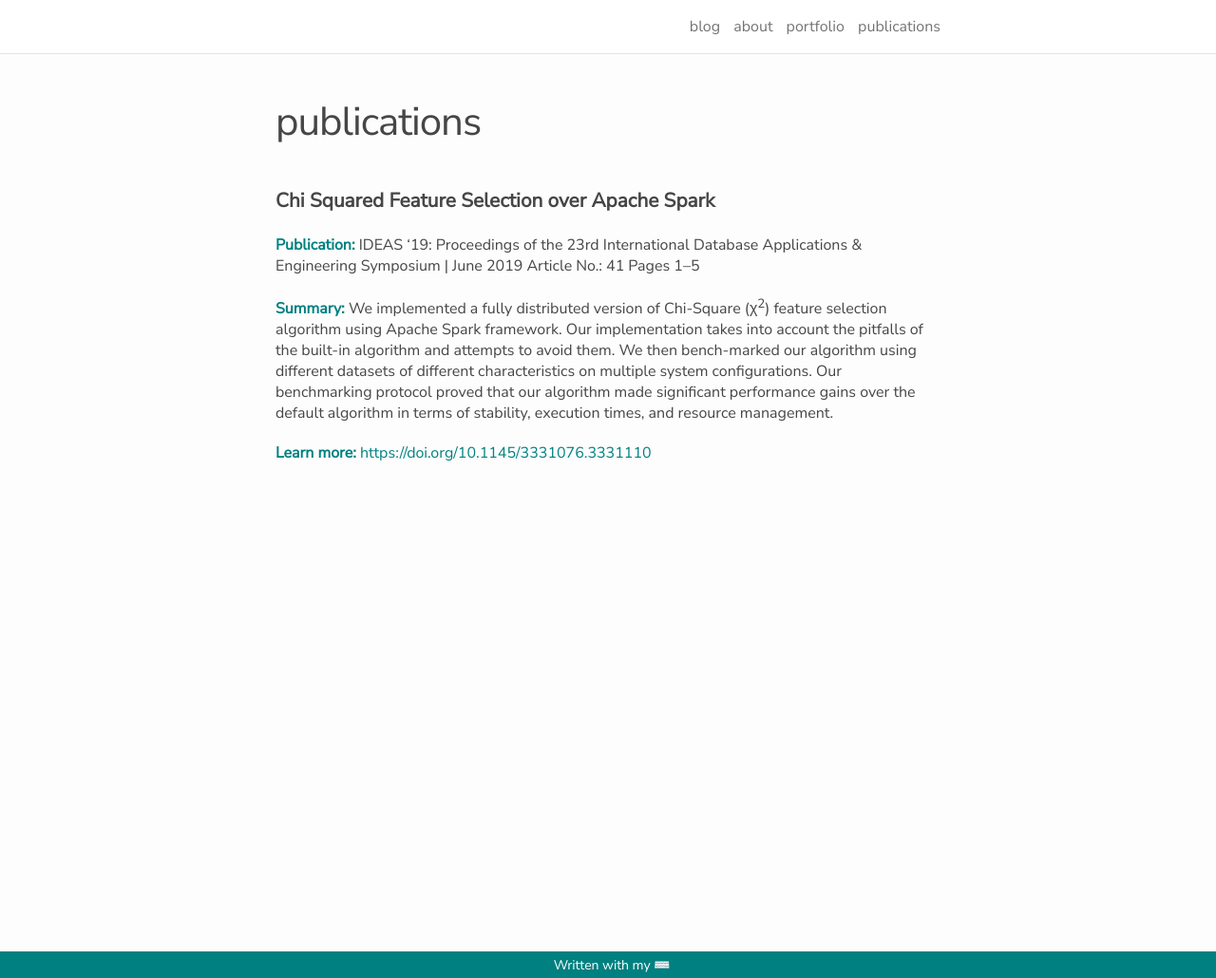
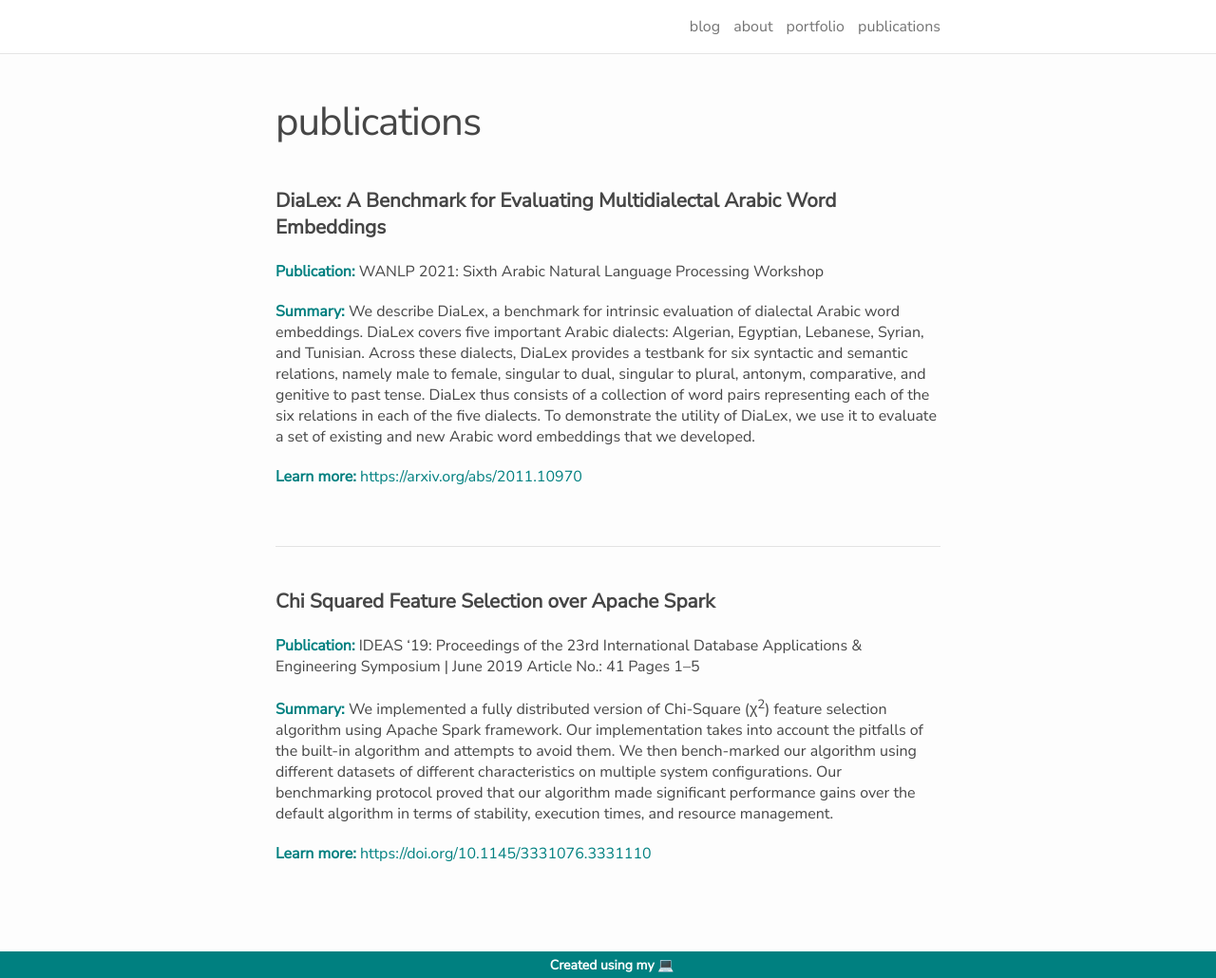
Before and after one commit to iskandergaba/iskandergaba.github.io, a Jekyll site: the page built from publications.md, in a window 1280 px wide and 1030 px high. Shown: the whole window at 95% size. Built offline with Jekyll 4.4.1, drawn with Linux system fonts in a browser that asks for light colours; nearby versions of some CDN libraries.

Commit message:
Updated publications page and footer

```diff
--- a/_includes/footer.html
+++ b/_includes/footer.html
@@ -1,5 +1,5 @@
 <footer class="site-footer">
   <div class="wrapper">
-    <p>Written with my <span class="emoji">⌨️</span></p>
+    <p style="font-weight: bold;">Created using my <span class="emoji">💻</span></p>
   </div>
 </footer>
--- a/publications.md
+++ b/publications.md
@@ -4,10 +4,24 @@ title: publications
 permalink: /publications/
 ---
 
+<div class="publication-title">
+DiaLex: A Benchmark for Evaluating Multidialectal Arabic Word Embeddings</div>
+<br/>
+<span class="publication-subtitle">Publication: </span>WANLP 2021: Sixth
+Arabic Natural Language Processing Workshop
+
+<span class="publication-subtitle">Summary:</span> We describe DiaLex, a benchmark for intrinsic evaluation of dialectal Arabic word embeddings. DiaLex covers five important Arabic dialects: Algerian, Egyptian, Lebanese, Syrian, and Tunisian. Across these dialects, DiaLex provides a testbank for six syntactic and semantic relations, namely male to female, singular to dual, singular to plural, antonym, comparative, and genitive to past tense. DiaLex thus consists of a collection of word pairs representing each of the six relations in each of the five dialects. To demonstrate the utility of DiaLex, we use it to evaluate a set of existing and new Arabic word embeddings that we developed.
+
+<span class="publication-subtitle">Learn more:</span> <a href="https://arxiv.org/abs/2011.10970" target="_blank">https://arxiv.org/abs/2011.10970</a>
+
+<br/>
+<hr/>
+<br/>
+
 <div class="publication-title">Chi Squared Feature Selection over Apache Spark</div>
 <br/>
-<span class="publication-subtitle">Publication: </span>IDEAS '19: Proceedings of the 23rd International Database Applications & Engineering Symposium | June 2019 Article No.: 41 Pages 1–5
+<span class="publication-subtitle">Publication:</span> IDEAS '19: Proceedings of the 23rd International Database Applications & Engineering Symposium | June 2019 Article No.: 41 Pages 1–5
 
-<span class="publication-subtitle">Summary: </span>We implemented a fully distributed version of Chi-Square (χ<sup>2</sup>) feature selection algorithm using Apache Spark framework. Our implementation takes into account the pitfalls of the built-in algorithm and attempts to avoid them. We then bench-marked our algorithm using different datasets of different characteristics on multiple system configurations. Our benchmarking protocol proved that our algorithm made significant performance gains over the default algorithm in terms of stability, execution times, and resource management.
+<span class="publication-subtitle">Summary:</span> We implemented a fully distributed version of Chi-Square (χ<sup>2</sup>) feature selection algorithm using Apache Spark framework. Our implementation takes into account the pitfalls of the built-in algorithm and attempts to avoid them. We then bench-marked our algorithm using different datasets of different characteristics on multiple system configurations. Our benchmarking protocol proved that our algorithm made significant performance gains over the default algorithm in terms of stability, execution times, and resource management.
 
 <span class="publication-subtitle">Learn more: </span><a href="https://doi.org/10.1145/3331076.3331110" target="_blank">https://doi.org/10.1145/3331076.3331110</a>
```
Also changed, not shown: Gemfile.lock.
